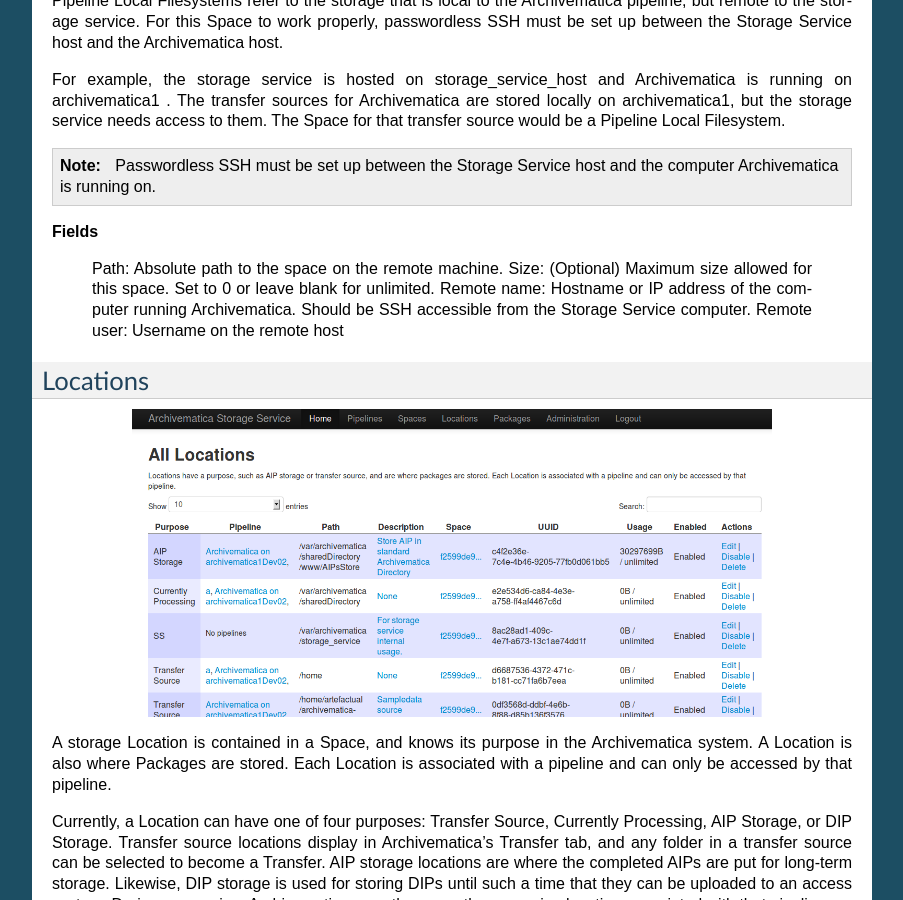
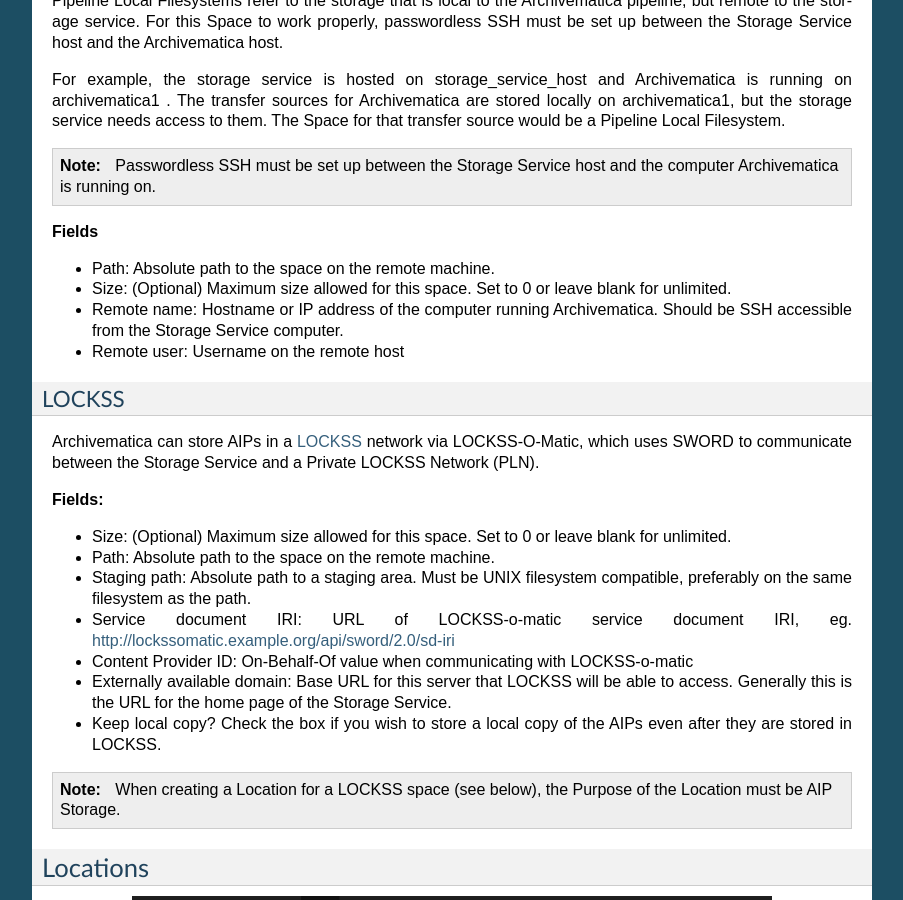
Before and after one commit to artefactual/archivematica-storage-service, a Sphinx documentation site: the page built from docs/administrators.rst, in a window 1280 px wide and 900 px high, scrolled down 3254 px. Shown: the whole window, without its empty margins (198-1101 px from the left). Built offline with Sphinx 7.4.7, drawn with Linux system fonts in a browser that asks for light colours; pages that are not in the unit, such as notebooks, are missing from menus.

Commit message:
Fixed toctree

```diff
--- a/docs/administrators.rst
+++ b/docs/administrators.rst
@@ -39,7 +39,9 @@ within locations, which are organized subdivisions of a space.
 Locations
 ^^^^^^^^^
 
-A location is a subdivision of a space. Each location is assigned a specific purpose, such as AIP storage, DIP storage, transfer source or transfer backlog, in order to provide an organized way to structure content within a space.
+A location is a subdivision of a space. Each location is assigned a specific
+purpose, such as AIP storage, DIP storage, transfer source or transfer backlog,
+in order to provide an organized way to structure content within a space.
 
 Archivematica Configuration
 ---------------------------
@@ -176,11 +178,42 @@ Local Filesystem.
 
 **Fields**
 
-    Path: Absolute path to the space on the remote machine.
-    Size: (Optional) Maximum size allowed for this space. Set to 0 or leave blank for unlimited.
-    Remote name: Hostname or IP address of the computer running Archivematica. Should be SSH accessible from the Storage Service computer.
-    Remote user: Username on the remote host
+* Path: Absolute path to the space on the remote machine.
+* Size: (Optional) Maximum size allowed for this space. Set to 0 or leave blank
+  for unlimited.
+* Remote name: Hostname or IP address of the computer running Archivematica.
+  Should be SSH accessible from the Storage Service computer.
+* Remote user: Username on the remote host
 
+.. _lockss:
+
+LOCKSS
+^^^^^^
+
+Archivematica can store AIPs in a `LOCKSS <http://www.lockss.org/>`_ network via
+LOCKSS-O-Matic, which uses SWORD to communicate between the Storage Service
+and a Private LOCKSS Network (PLN).
+
+**Fields:**
+
+* Size: (Optional) Maximum size allowed for this space. Set to 0 or leave blank
+  for unlimited.
+* Path: Absolute path to the space on the remote machine.
+* Staging path:  Absolute path to a staging area. Must be UNIX filesystem
+  compatible, preferably on the same filesystem as the path.
+* Service document IRI: URL of LOCKSS-o-matic service document IRI, eg.
+  http://lockssomatic.example.org/api/sword/2.0/sd-iri
+* Content Provider ID: On-Behalf-Of value when communicating with LOCKSS-o-matic
+* Externally available domain: Base URL for this server that LOCKSS will be
+  able to access. Generally this is the URL for the home page of the Storage
+  Service.
+* Keep local copy? Check the box if you wish to store a local copy of the AIPs
+  even after they are stored in LOCKSS.
+
+.. note::
+
+   When creating a Location for a LOCKSS space (see below), the Purpose of the
+   Location must be AIP Storage.
 
 Locations
 ---------
```
Also changed, not shown: docs/index.rst (+13 -12 lines).
